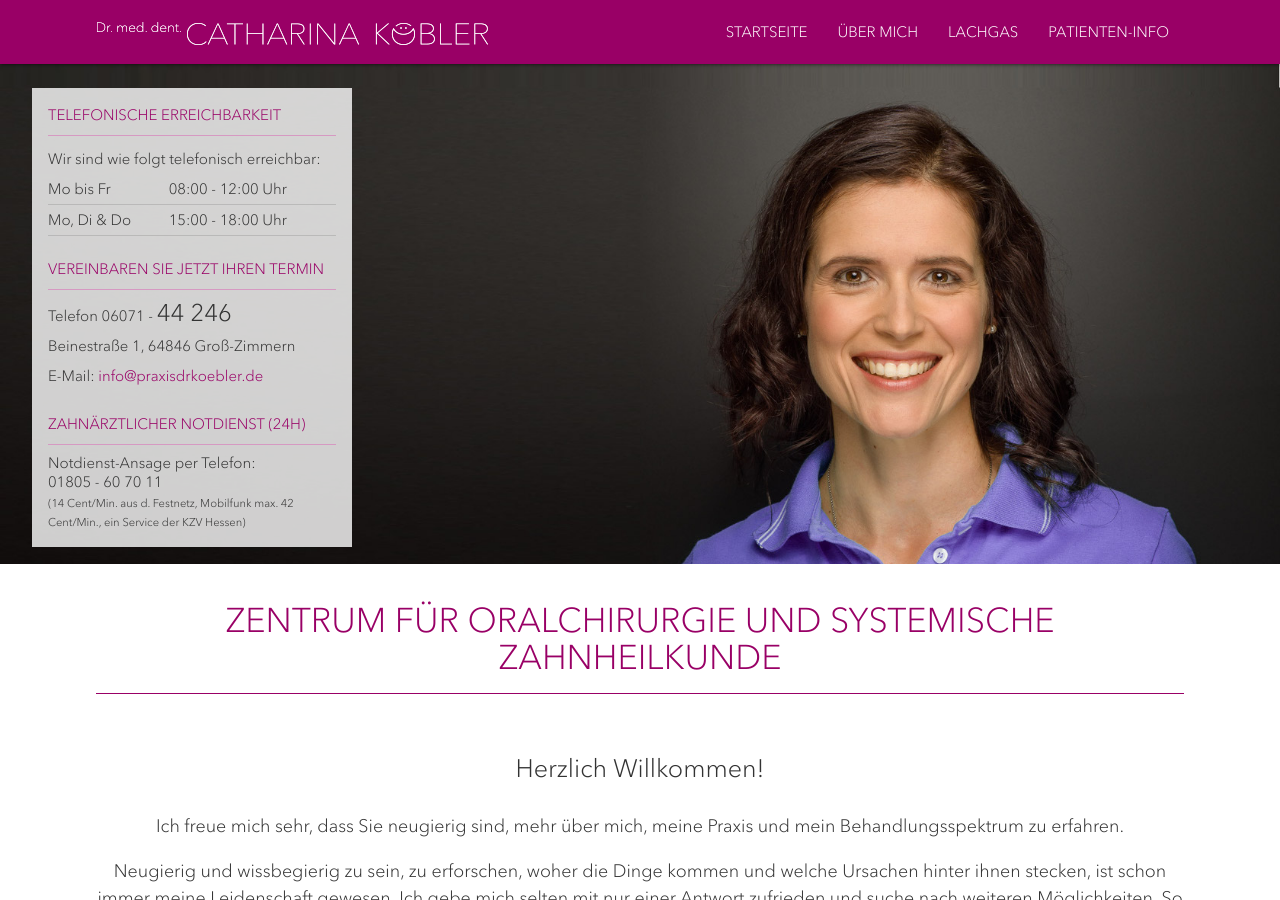
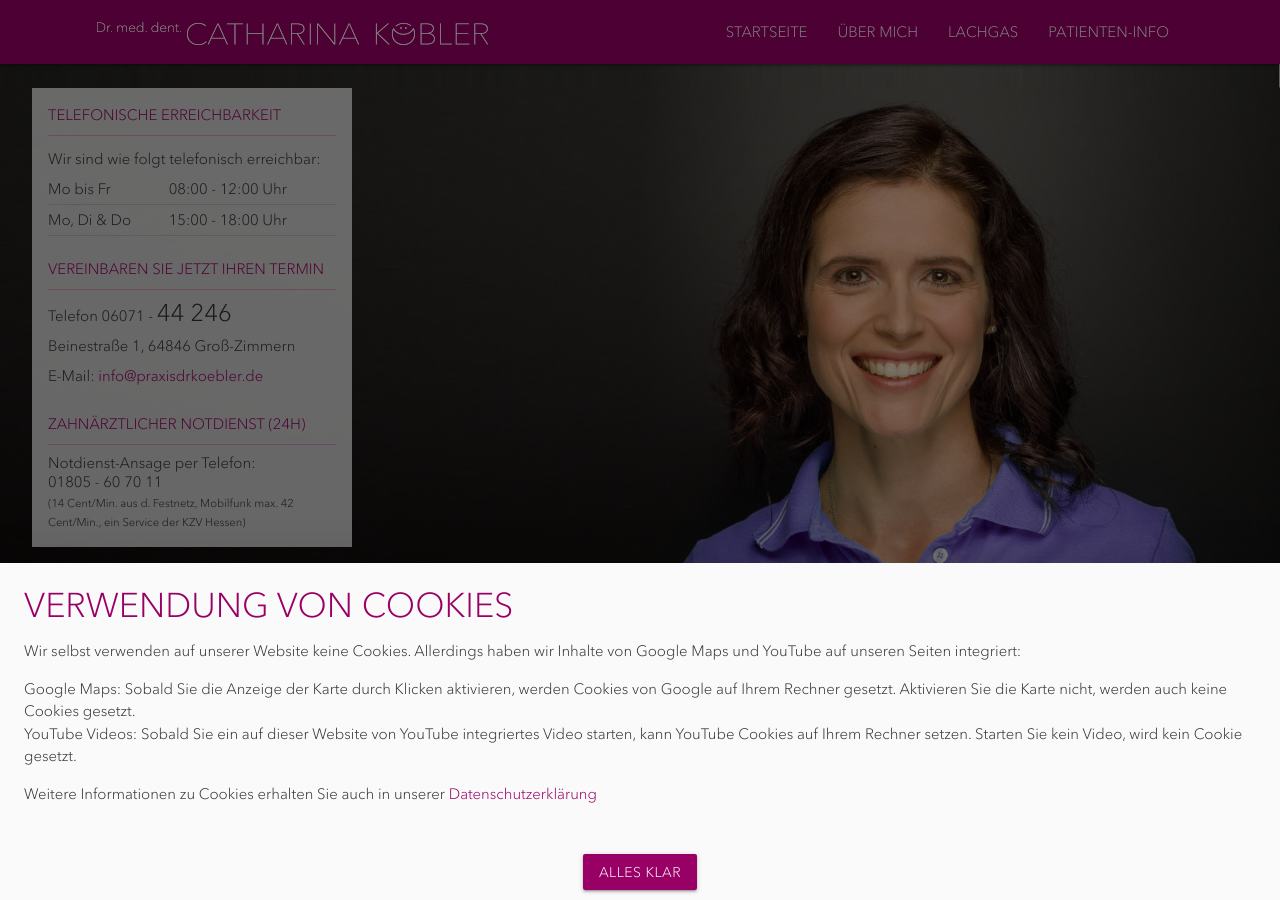
Before and after one commit to praxisdrkoebler/praxisdrkoebler.github.io, a Jekyll site: the page built from index.html, in a window 1280 px wide and 900 px high. Built offline with Jekyll 4.4.1, drawn with Linux system fonts in a browser that asks for light colours.

Commit message:
add a cookiebanner

```diff
--- /dev/null
+++ b/_includes/cookiebanner.html
@@ -0,0 +1,17 @@
+<div id="cookieModal" class="modal bottom-sheet">
+  <div class="modal-content">
+    <h4>Verwendung von Cookies</h4>
+    <p>
+      Wir selbst verwenden auf unserer Website keine Cookies.
+      Allerdings haben wir Inhalte von Google Maps und YouTube auf unseren Seiten integriert:
+      <ul>
+        <li>Google Maps: Sobald Sie die Anzeige der Karte durch Klicken aktivieren, werden Cookies von Google auf Ihrem Rechner gesetzt. Aktivieren Sie die Karte nicht, werden auch keine Cookies gesetzt.</li>
+        <li>YouTube Videos: Sobald Sie ein auf dieser Website von YouTube integriertes Video starten, kann YouTube Cookies auf Ihrem Rechner setzen. Starten Sie kein Video, wird kein Cookie gesetzt.</li>
+      </ul>
+    </p>
+    <p>Weitere Informationen zu Cookies erhalten Sie auch in unserer <a href="/datenschutz.html" class="modal-close">Datenschutzerklärung</a></p>
+  </div>
+  <div class="modal-footer" style="text-align: center;">
+    <a href="#!" class="modal-close btn orchid">Alles klar</a>
+  </div>
+</div>
--- a/_layouts/default.html
+++ b/_layouts/default.html
@@ -15,6 +15,7 @@
   <main>{{ content }}</main>
 
   {% include footer.html %}
+  {% include cookiebanner.html %}
 
   <script type="text/javascript" src="{{ site.baseurl }}/js/materialize.min.js"></script>
   <script type="text/javascript" src="{{ site.baseurl }}/js/script.js"></script>
--- a/js/script.js
+++ b/js/script.js
@@ -4,6 +4,7 @@ document.addEventListener('DOMContentLoaded', function() {
   M.Collapsible.init(document.querySelectorAll('.collapsible'));
   M.Tooltip.init(document.querySelectorAll('.tooltipped'));
   M.Materialbox.init(document.querySelectorAll('.materialboxed'));
+  M.Modal.init(document.getElementById('cookieModal'), { onCloseStart: hideCookieBanner });
 });
 
 var navScrollOffset = window.outerWidth <= 400 ? 220 : window.outerWidth <= 1024 ? 420 : 530;
@@ -46,3 +47,15 @@ function enableMaps() {
 if (sessionStorage.getItem("showGoogleMaps") === "true") {
   showMaps();
 }
+
+function showCookieBanner() {
+  M.Modal.getInstance(document.getElementById("cookieModal")).open();
+}
+
+function hideCookieBanner() {
+  sessionStorage.setItem("cookieBanner", "1");
+}
+
+if (!sessionStorage.getItem("cookieBanner")) {
+  setTimeout(showCookieBanner, 0);
+}
```
